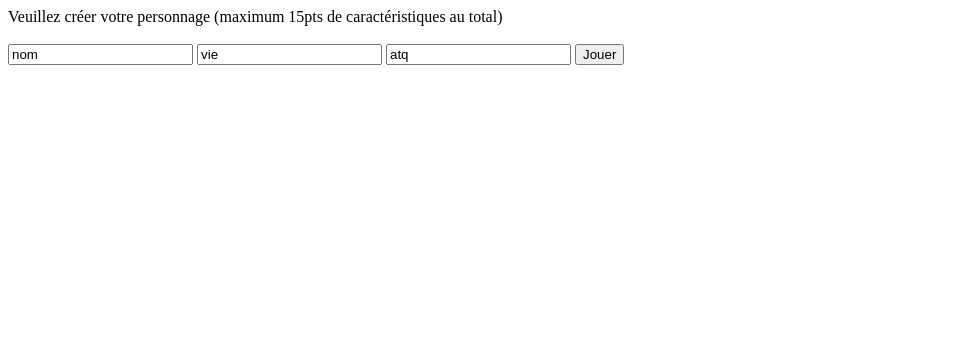
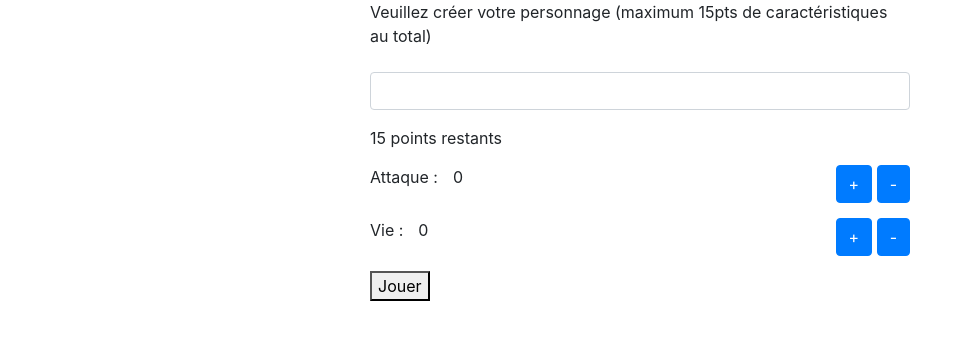
Before and after one commit to Dramaticale/ProjetCODING, a PHP site: page /Accueil/creationPerso.php in a window 1280 px wide. Shown: the top 340 px of the page, without its empty margins (0-965 px from the left). Run offline with PHP 8.4, Linux system fonts and the light colour scheme; a user stored in the database is signed in; some libraries are stand-ins or nearby versions.

Commit message:
creationPerso

```diff
--- a/Accueil/creationPerso.php
+++ b/Accueil/creationPerso.php
@@ -12,20 +12,111 @@ if(!isset($_SESSION['userID'])){
     <meta charset="UTF-8">
     <meta name="viewport" content="width=device-width, initial-scale=1.0">
     <meta http-equiv="X-UA-Compatible" content="ie=edge">
+    <link rel="stylesheet" href="https://maxcdn.bootstrapcdn.com/bootstrap/4.0.0/css/bootstrap.min.css" integrity="sha384-Gn5384xqQ1aoWXA+058RXPxPg6fy4IWvTNh0E263XmFcJlSAwiGgFAW/dAiS6JXm" crossorigin="anonymous">
+    <style>
+        .form-stat {
+            display: flex;
+            margin: 15px 0;
+        }
+
+        .form-stat > .stat-value {
+            margin: 0 15px;
+        }
+
+        .form-stat > .btn-container {
+            margin-left: auto;
+        }
+    </style>
     <title>Document</title>
 </head>
 <body>
-    Veuillez créer votre personnage (maximum 15pts de caractéristiques au total)
-    <form method="POST" action="postCreationPerso.php">
-    <?php if(isset($_SESSION['erreurPerso'])): ?>
-        <?=$_SESSION['erreurPerso']?>
-    <?php endif; ?>
-    <br>
-        <input name="nom" value="nom">
-        <input name="vie" value="vie">
-        <input name="atq" value="atq">
-        <button type="submit">Jouer</button>
-    </form>
+    <div class="container">
+        <div class="row justify-content-center">
+            <div class="col-6">
+            Veuillez créer votre personnage (maximum 15pts de caractéristiques au total)
+            <form method="POST" action="postCreationPerso.php">
+                <div class="form-group">
+                    <label for="nom"></label>
+                    <input type="text" name="name" id="nom" class="form-control">
+                </div>
+                <div class="stats-remaining"><span id="stats">15</span> points restants</div>
+                <div class="form-stat">
+                    <div class="stat-name">Attaque : </div>
+                    <div class="stat-value" id="atq">0</div>
+                    <input type="hidden" name="atq" value="0">
+                    <div class="btn-container">
+                        <button id="atqPlus" class="btn btn-primary">+</button>
+                        <button id="atqMoins" class="btn btn-primary">-</button>
+                    </div>
+                </div>
+                <div class="form-stat">
+                    <div class="stat-name">Vie : </div>
+                    <div class="stat-value" id="vie">0</div>
+                    <input type="hidden" name="vie" value="0">
+                    <div class="btn-container">
+                        <button id="viePlus" class="btn btn-primary">+</button>
+                        <button id="vieMoins" class="btn btn-primary">-</button>
+                    </div>
+                </div>
+                <button type="submit">Jouer</button>
+            </form>
+        </div>
+    </div>
+</div>
+
+    <script src="https://code.jquery.com/jquery-3.2.1.slim.min.js" integrity="sha384-KJ3o2DKtIkvYIK3UENzmM7KCkRr/rE9/Qpg6aAZGJwFDMVNA/GpGFF93hXpG5KkN" crossorigin="anonymous"></script>
+    <script src="https://cdnjs.cloudflare.com/ajax/libs/popper.js/1.12.9/umd/popper.min.js" integrity="sha384-ApNbgh9B+Y1QKtv3Rn7W3mgPxhU9K/ScQsAP7hUibX39j7fakFPskvXusvfa0b4Q" crossorigin="anonymous"></script>
+    <script src="https://maxcdn.bootstrapcdn.com/bootstrap/4.0.0/js/bootstrap.min.js" integrity="sha384-JZR6Spejh4U02d8jOt6vLEHfe/JQGiRRSQQxSfFWpi1MquVdAyjUar5+76PVCmYl" crossorigin="anonymous"></script>
+<script>
+    const atqPlus = document.getElementById('atqPlus')
+    const atqMoins = document.getElementById('atqMoins')
+    const viePlus = document.getElementById('viePlus')
+    const vieMoins = document.getElementById('vieMoins')
+
+    const statsCtrn = document.getElementById('stats')
+    const vieCtrn = document.getElementById('vie')
+    const atqCtrn = document.getElementById('atq')
+
+    const inputAtq = document.querySelector('input[name="atq"]')
+    const inputVie = document.querySelector('input[name="vie"]')
+
+    atqPlus.addEventListener('click', (e) => {
+        e.preventDefault()
+        if(statsCtrn.innerHTML > 0){
+            inputAtq.value++
+            statsCtrn.innerHTML--
+            atqCtrn.innerHTML++
+        }
+    })
+
+    atqMoins.addEventListener('click', (e) => {
+        e.preventDefault()
+
+        if(atqCtrn.innerHTML > 0){
+            inputAtq.value--
+            atqCtrn.innerHTML--
+            statsCtrn.innerHTML++
+        }
+    })
+
+    viePlus.addEventListener('click', (e) => {
+        e.preventDefault()
+        if(statsCtrn.innerHTML > 0){
+            inputVie.value++
+            vieCtrn.innerHTML++
+            statsCtrn.innerHTML--
+        }
+    })
+
+    vieMoins.addEventListener('click', (e) => {
+        e.preventDefault()
+        if(vieCtrn.innerHTML > 0){
+            inputVie.value--
+            vieCtrn.innerHTML--
+            statsCtrn.innerHTML++
+        }
+    })
+
+</script>
 </body>
 </html>
-<?php $_SESSION['erreurPerso'] ='' ?>
```
Also changed, not shown: Accueil/postCreationPerso.php (+1 -8 lines).
